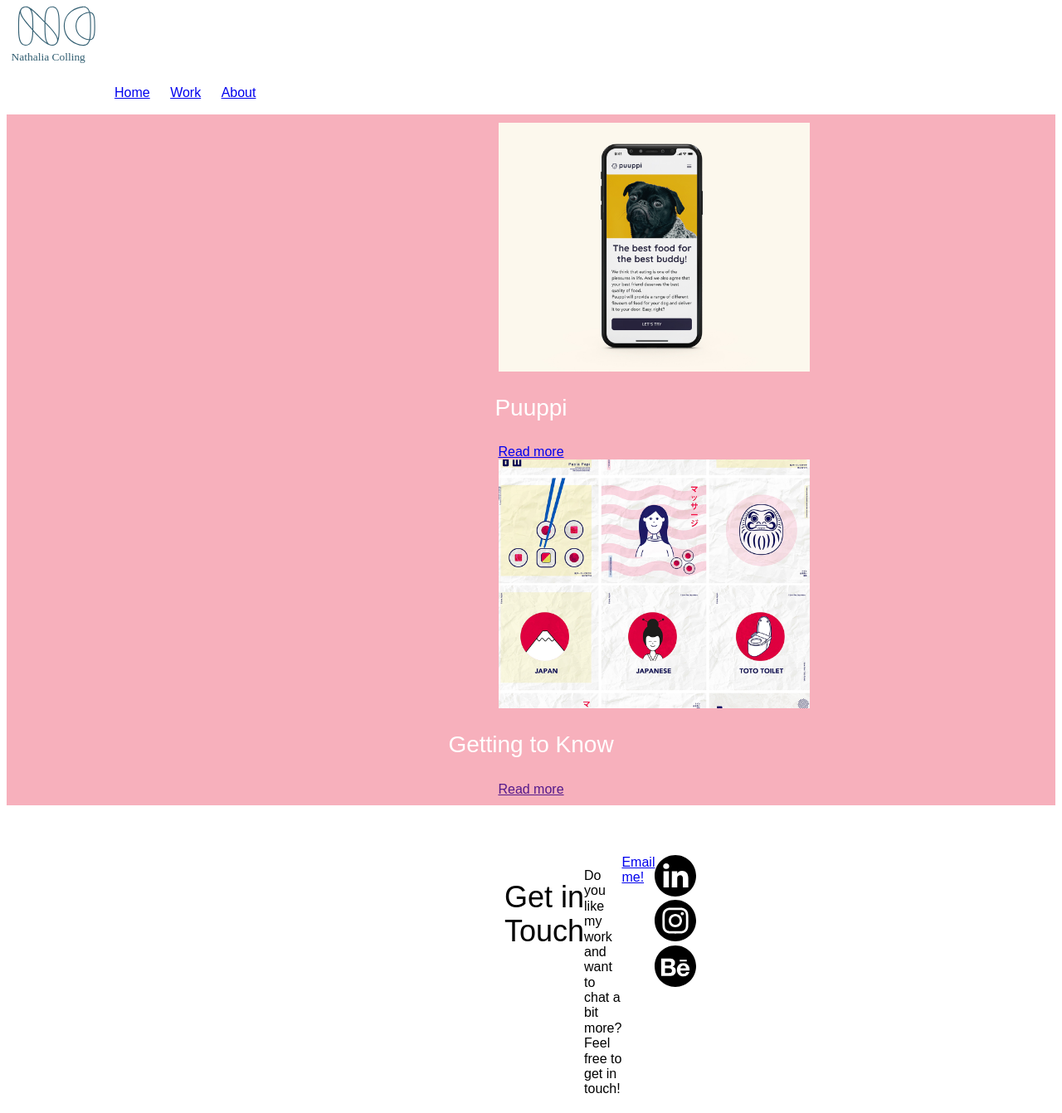
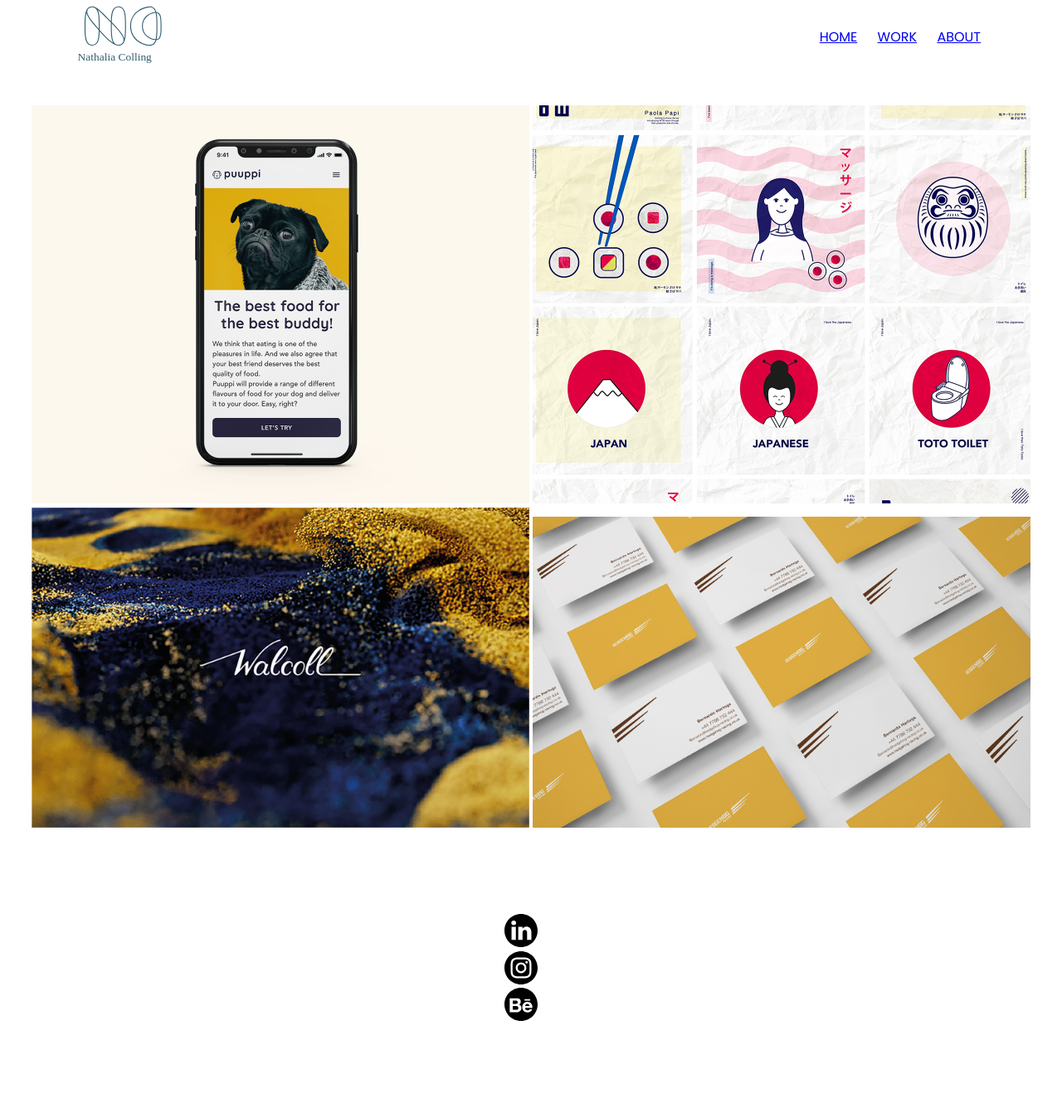
Before and after one commit to nathaliacolling/portfolio-website, a plain HTML site: page work.html in a window 1280 px wide. Shown: the part 5-1347 px from the top of the page at 83% size. After the commit the page ends 1300 px from the top, so only its background shows below. Drawn offline with Linux system fonts and the light colour scheme.

Commit message:
Style Updated

```diff
--- a/index.html
+++ b/index.html
@@ -7,26 +7,29 @@
   <link href="img/favicon3.ico" rel="shortcut icon">
   <link rel="stylesheet" type="text/css" href="css/style.css"
   href="https://cdnjs.cloudflare.com/ajax/libs/normalize/8.0.0/normalize.min.css">
+  <link rel="preconnect" href="https://fonts.gstatic.com">
+  <link href="https://fonts.googleapis.com/css2?family=Poppins:wght@300;400;600;700&display=swap" rel="stylesheet">
   <meta name="viewport" content="width=device-width, initial-scale=1">
 </head>
 
-<body>
-  <header>
-    <div>
-      <img src="img/common/logo-02.svg" alt="NathaliaCollinglogo" id="LogoNath">
-      <nav>
-        <ul>
-        <li><a href="index.html">Home</a></li>
-        <li><a href="work.html">Work</a></li>
-        <li><a href="about.html">About</a></li>
-      </ul>
-      </nav>
-    </div>
+<header>
+    <nav>
+      <div class="logo">
+        <img src="img/common/logo-02.svg" alt="NathaliaCollinglogo" id="LogoNath">
+      </div>
+      <div>
+          </ul>
+          <li><a href="index.html">HOME</a></li>
+          <li><a href="work.html">WORK</a></li>
+          <li><a href="about.html">ABOUT</a></li>
+        </ul>
+      </div>
+    </nav>
   </header>
 
   <main>
-    <h1>Hey! I'm Nathalia,<br>
-      UK-based integrated designer.</h1>
+    <h1 id=hello>Hey! I'm Nathalia,<br>
+      I'm an integrated designer.</h1>
       <a href="work.html" class="button">My Work</a>
 
     </main>
@@ -35,16 +38,16 @@
 <footer>
 
     <a href="https://www.linkedin.com/in/nathaliacolling/" target="_blank">
-      <img src="img/common/linkedin.svg" alt="Linkedin" height="50">
+      <img src="img/common/linkedin.svg" alt="Linkedin" height="40">
     </a>
 
 
     <a href="https://www.instagram.com/nathaliacolling/" target="_blank">
-      <img src="img/common/instagram.svg" alt="Instagram" height="50">
+      <img src="img/common/instagram.svg" alt="Instagram" height="40">
     </a>
 
     <a href="https://www.behance.net/nathaliacolling/" target="_blank">
-      <img src="img/common/behance.svg" alt="Instagram" height="50">
+      <img src="img/common/behance.svg" alt="Instagram" height="40">
     </a>
 </footer>
 
--- a/work.html
+++ b/work.html
@@ -5,79 +5,56 @@
   <meta charset="utf-8">
   <title>Nathalia Colling</title>
   <link href="img/favicon3.ico" rel="shortcut icon">
-  <link rel="stylesheet" type="text/css" href="css/style.css"
+  <link rel="stylesheet" type="text/css" href="css/workstyle.css"
   href="https://cdnjs.cloudflare.com/ajax/libs/normalize/8.0.0/normalize.min.css">
+  <link rel="preconnect" href="https://fonts.gstatic.com">
+  <link href="https://fonts.googleapis.com/css2?family=Poppins:wght@300;400;600;700&display=swap" rel="stylesheet">
   <meta name="viewport" content="width=device-width, initial-scale=1">
 </head>
 
 <header>
+    <nav>
+      <div class="logo">
+        <img src="img/common/logo-02.svg" alt="NathaliaCollinglogo" id="LogoNath">
+      </div>
       <div>
-      <img src="img/common/logo-02.svg" alt="NathaliaCollinglogo" id="LogoNath">
-      <nav>
-        <ul>
-        <li><a href="index.html">Home</a></li>
-        <li><a href="index.html">Work</a></li>
-        <li><a href="about.html">About</a></li>
           </ul>
+          <li><a href="index.html">HOME</a></li>
+          <li><a href="work.html">WORK</a></li>
+          <li><a href="about.html">ABOUT</a></li>
+        </ul>
+      </div>
     </nav>
-    </div>
   </header>
 
+<body>
   <main>
-
    <div>
       <picture>
         <source srcset="img/common/home/puuppi@1.jpg" media="(max-width:767px)">
-        <img src="img/common/home/puuppi@2.jpg" alt="My Image" >
+        <img src="img/common/home/puuppi@2.jpg" alt="My Image"><source srcset="img/common/home/gettingto@1.jpg" media="(max-width:767px)">
+        <img src="img/common/home/gettingto@2.jpg" alt="My Image"><source srcset="img/common/home/walcoll@1.jpg" media="(max-width:767px)">
+          <img src="img/common/home/walcoll@2.jpg" alt="My Image"><source srcset="img/common/home/hedgehog@1.jpg" media="(max-width:767px)">
+            <img src="img/common/home/hedgehog@2.jpg" alt="My Image">
       </picture>
     </div>
-
-    <div>
-      <h3>Puuppi</h3>
-      <a href="puuppi.html">Read more</a>
-    </div>
-  </div>
-
-
-  <div>
-    <div>
-      <picture>
-        <source srcset="img/common/home/gettingto@1.jpg" media="(max-width:767px)">
-        <img src="img/common/home/gettingto@2.jpg" alt="My Image">
-      </picture>
-    </div>
-
-    <div>
-      <h3>Getting to Know</h3>
-      <a href="">Read more</a>
-    </div>
-  </div>
-
 </main>
 
 <footer>
-  <h2>Get in Touch</h2>
-  <p>
-    Do you like my work and want to chat a bit more? Feel free to get in touch!
-  </p>
+
   <div>
-    <a href="mailto:nathalia.colling@gmail.com">Email me!</a>
-  </div>
-  <div>
-    <!--Social Media Layout and Placeholders-->
-
   <a href="https://www.linkedin.com/in/nathaliacolling/" target="_blank">
-      <img src="img/common/linkedin.svg" alt="Linkedin" height="50">
+    <img src="img/common/linkedin.svg" alt="Linkedin" height="40">
   </a>
 
-
   <a href="https://www.instagram.com/nathaliacolling/" target="_blank">
-      <img src="img/common/instagram.svg" alt="Instagram" height="50">
+    <img src="img/common/instagram.svg" alt="Instagram" height="40">
   </a>
 
   <a href="https://www.behance.net/nathaliacolling/" target="_blank">
-      <img src="img/common/behance.svg" alt="Instagram" height="50">
+    <img src="img/common/behance.svg" alt="Instagram" height="40">
   </a>
+</div>
 </footer>
 
 </body>
```
Lines whose indentation alone changed are shown as unchanged.
